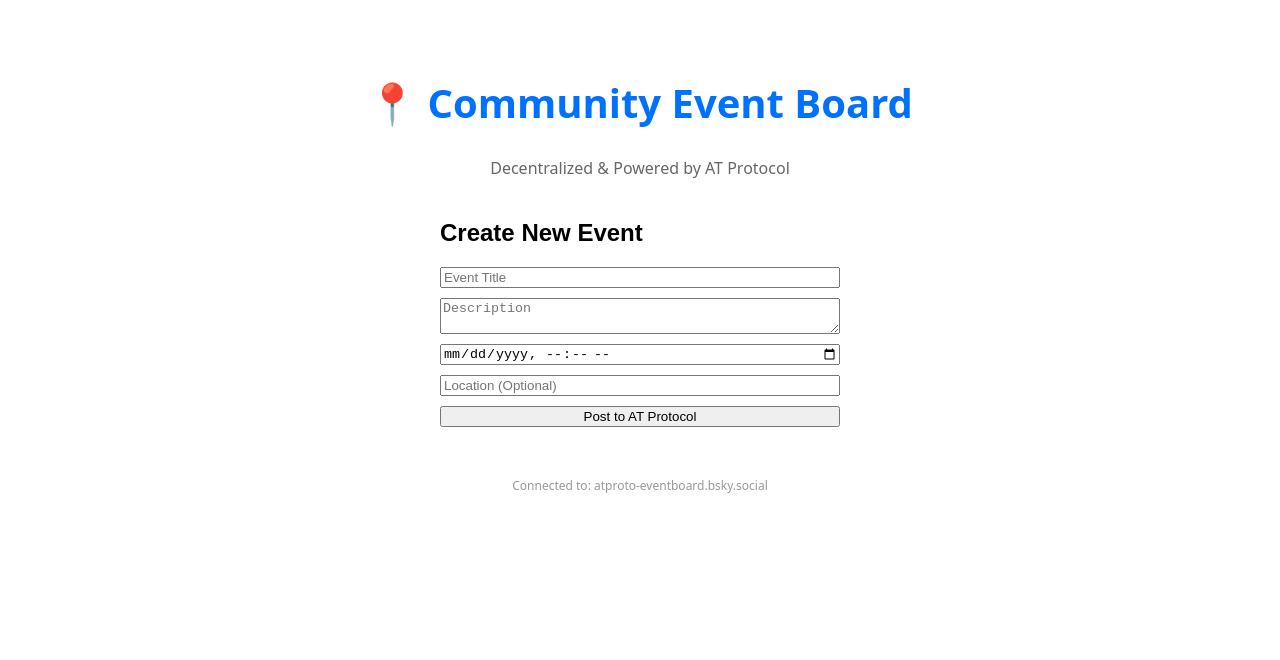
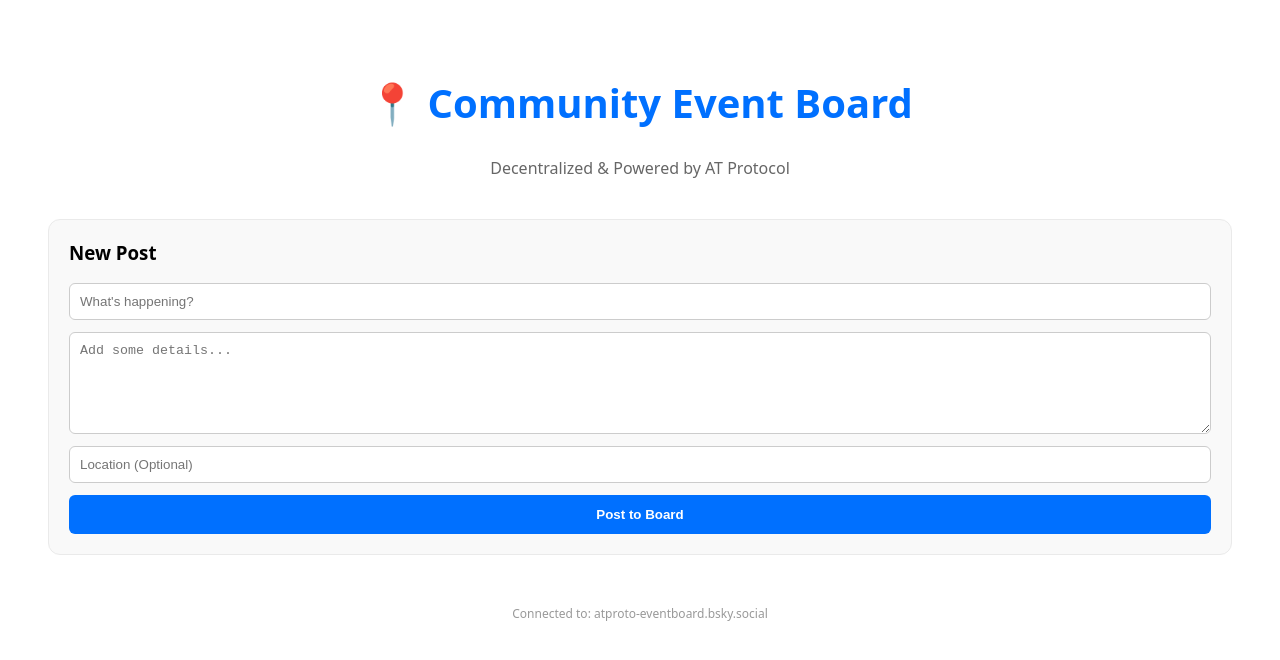
Before and after one commit to shakeelriyaj/distributed-event-board, a React (Vite) app in the folder root/: page / in a window 1280 px wide. Shown: the top 660 px of the page. Built offline with nearby package versions, Linux system fonts and the light colour scheme; what @atproto/api would draw is missing.

Commit message:
reformed board and made the form cleaner

```diff
--- a/root/src/components/EventForm.tsx
+++ b/root/src/components/EventForm.tsx
@@ -13,13 +13,13 @@ export const EventForm = () => {
     const data = {
       title: formData.get('title') as string,
       description: formData.get('description') as string,
-      eventDate: new Date(formData.get('date') as string).toISOString(),
+      eventDate: new Date().toISOString(),
       location: formData.get('location') as string || undefined,
     };
 
     try {
       const uri = await silentPublishEvent(data);
-      setMessage(`✅ Event Published! URI: ${uri}`);
+      setMessage(`✅ Event Published! URI: ${uri} and ${new Date().toLocaleTimeString()}!`);
     } catch (err) {
       setMessage(`❌ Error: ${err instanceof Error ? err.message : 'Failed to post'}`);
     } finally {
@@ -28,18 +28,43 @@ export const EventForm = () => {
   };
 
   return (
-    <div style={{ maxWidth: '400px', margin: '20px auto', fontFamily: 'sans-serif' }}>
-      <h2>Create New Event</h2>
-      <form onSubmit={handleSubmit} style={{ display: 'flex', flexDirection: 'column', gap: '10px' }}>
-        <input name="title" placeholder="Event Title" required />
-        <textarea name="description" placeholder="Description" required />
-        <input name="date" type="datetime-local" required />
-        <input name="location" placeholder="Location (Optional)" />
-        <button type="submit" disabled={loading}>
-          {loading ? 'Publishing...' : 'Post to AT Protocol'}
+    <div style={{ background: '#f9f9f9', padding: '20px', borderRadius: '12px', border: '1px solid #eaeaea' }}>
+      <h3 style={{ marginTop: 0 }}>New Post</h3>
+      <form onSubmit={handleSubmit} style={{ display: 'flex', flexDirection: 'column', gap: '12px' }}>
+        <input
+          name="title"
+          placeholder="What's happening?"
+          required
+          style={{ padding: '10px', borderRadius: '6px', border: '1px solid #ccc' }}
+        />
+        <textarea
+          name="description"
+          placeholder="Add some details..."
+          required
+          style={{ padding: '10px', borderRadius: '6px', border: '1px solid #ccc', minHeight: '80px' }}
+        />
+        <input
+          name="location"
+          placeholder="Location (Optional)"
+          style={{ padding: '10px', borderRadius: '6px', border: '1px solid #ccc' }}
+        />
+        <button
+          type="submit"
+          disabled={loading}
+          style={{
+            padding: '12px',
+            borderRadius: '6px',
+            border: 'none',
+            background: '#0070ff',
+            color: 'white',
+            fontWeight: 'bold',
+            cursor: loading ? 'not-allowed' : 'pointer'
+          }}
+        >
+          {loading ? 'Publishing...' : 'Post to Board'}
         </button>
       </form>
-      {message && <p style={{ fontSize: '12px', wordBreak: 'break-all' }}>{message}</p>}
+      {message && <p style={{ marginTop: '10px', fontSize: '13px', color: '#555' }}>{message}</p>}
     </div>
   );
 };
```
